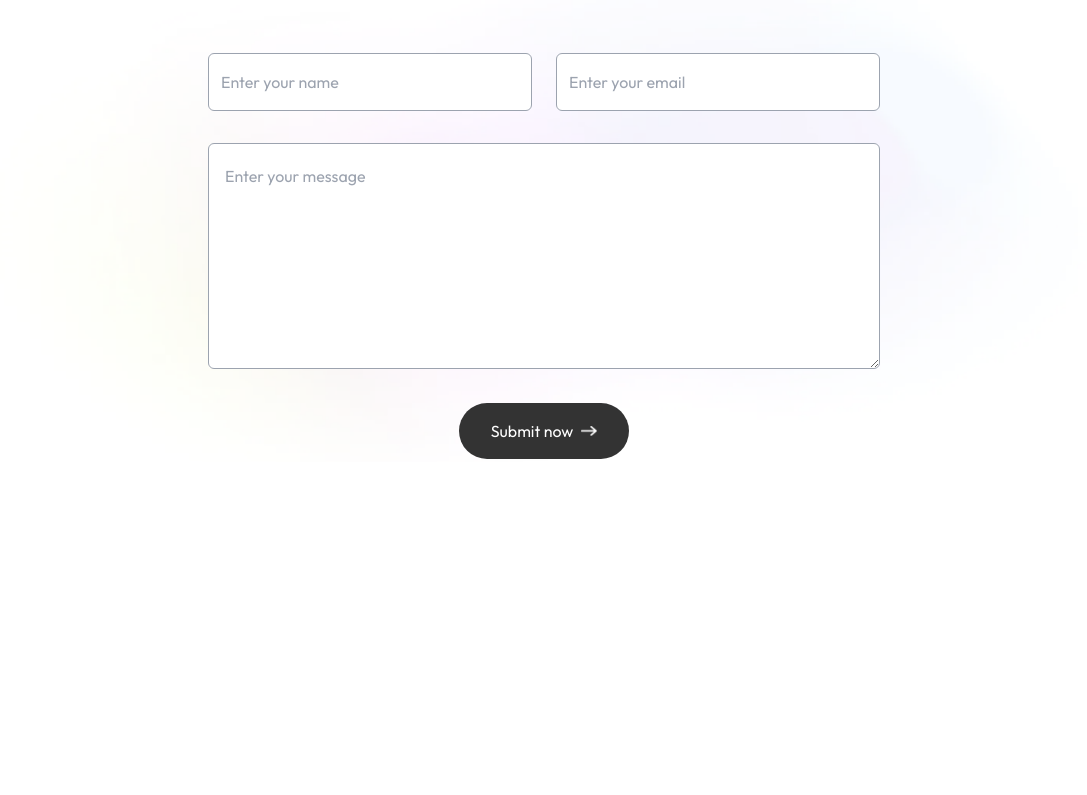
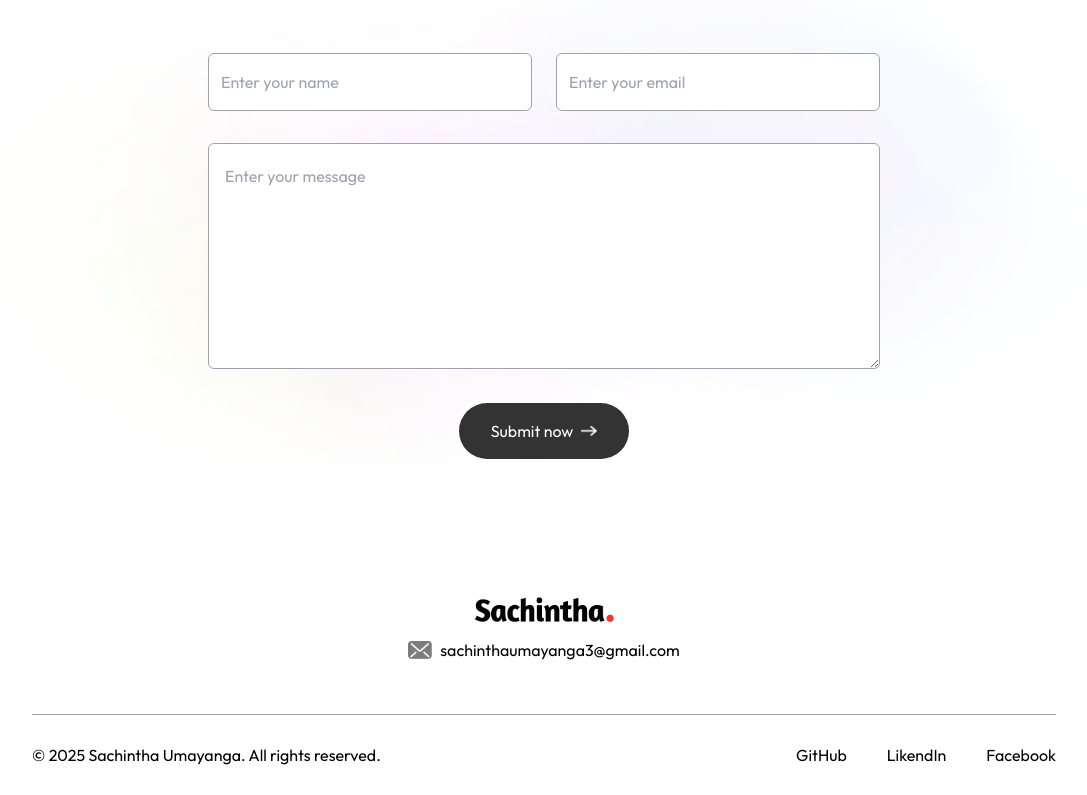
Before and after one commit to SachinthaUmayanga/prtfolio-sachintha, a Next.js app: page / in a window 1280 px wide. Shown: the part 3252-4047 px from the top of the page, without its empty margins (96-1183 px from the left). Before the commit the page ends 3767 px from the top, so only its background shows below. Built offline with nearby package versions, Linux system fonts and the light colour scheme; a web font is replaced by a local one.

Commit message:
Footer section

```diff
--- /dev/null
+++ b/app/components/Footer.jsx
@@ -0,0 +1,29 @@
+import { assets } from '@/assets/assets'
+import Image from 'next/image'
+import React from 'react'
+
+const Footer = () => {
+  return (
+    <div className='mt-20'>
+        <div className='text-center'>
+            <Image src={assets.logo} alt='' className='w-36 mx-auto mb-2' />
+
+            <div className='w-max flex items-center gap-2 mx-auto'>
+                <Image src={assets.mail_icon} alt='' className='w-6' />
+                sachinthaumayanga3@gmail.com
+            </div>
+        </div>
+
+        <div className='text-center sm:flex items-center justify-between border-t border-gray-400 mx-[10%] mt-12 py-6'>
+            <p>© 2025 Sachintha Umayanga. All rights reserved.</p>
+            <ul className='flex items-center gap-10 justify-center mt-4 sm:mt-0'>
+                <li><a target='_blank' href="https://github.com/SachinthaUmayanga">GitHub</a></li>
+                <li><a target='_blank' href="https://www.linkedin.com/in/sachintha-umayanga-5b586617a/">LikendIn</a></li>
+                <li><a target='_blank' href="https://web.facebook.com/sachintha.umayanga.547">Facebook</a></li>
+            </ul>
+        </div>
+    </div>
+  )
+}
+
+export default Footer
--- a/app/page.js
+++ b/app/page.js
@@ -1,6 +1,7 @@
 'use client'
 import About from "./components/About";
 import Contact from "./components/Contact";
+import Footer from "./components/Footer";
 import Header from "./components/Header";
 import Navbar from "./components/Navbar";
 import Services from "./components/Services";
@@ -15,6 +16,7 @@ export default function Home() {
       <Services />
       <Work />
       <Contact />
+      <Footer />
     </>
   );
 }
```
